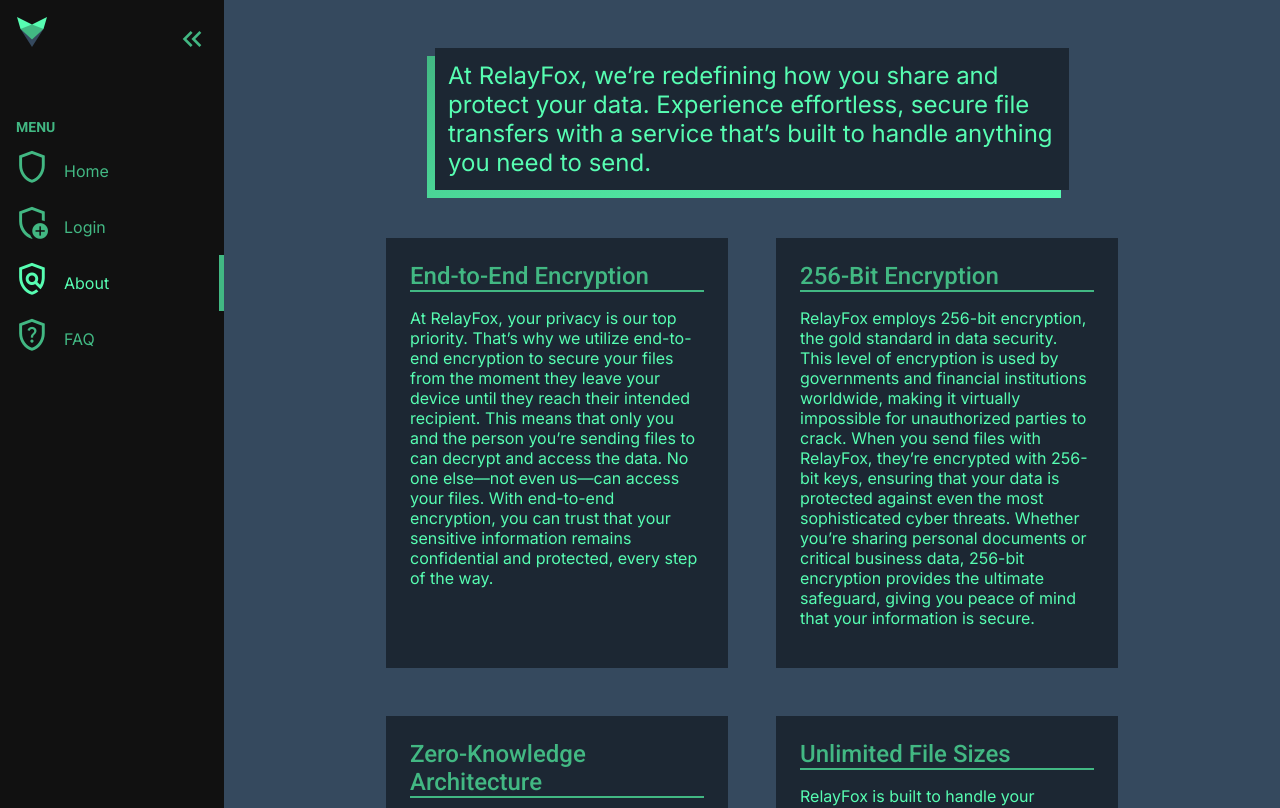
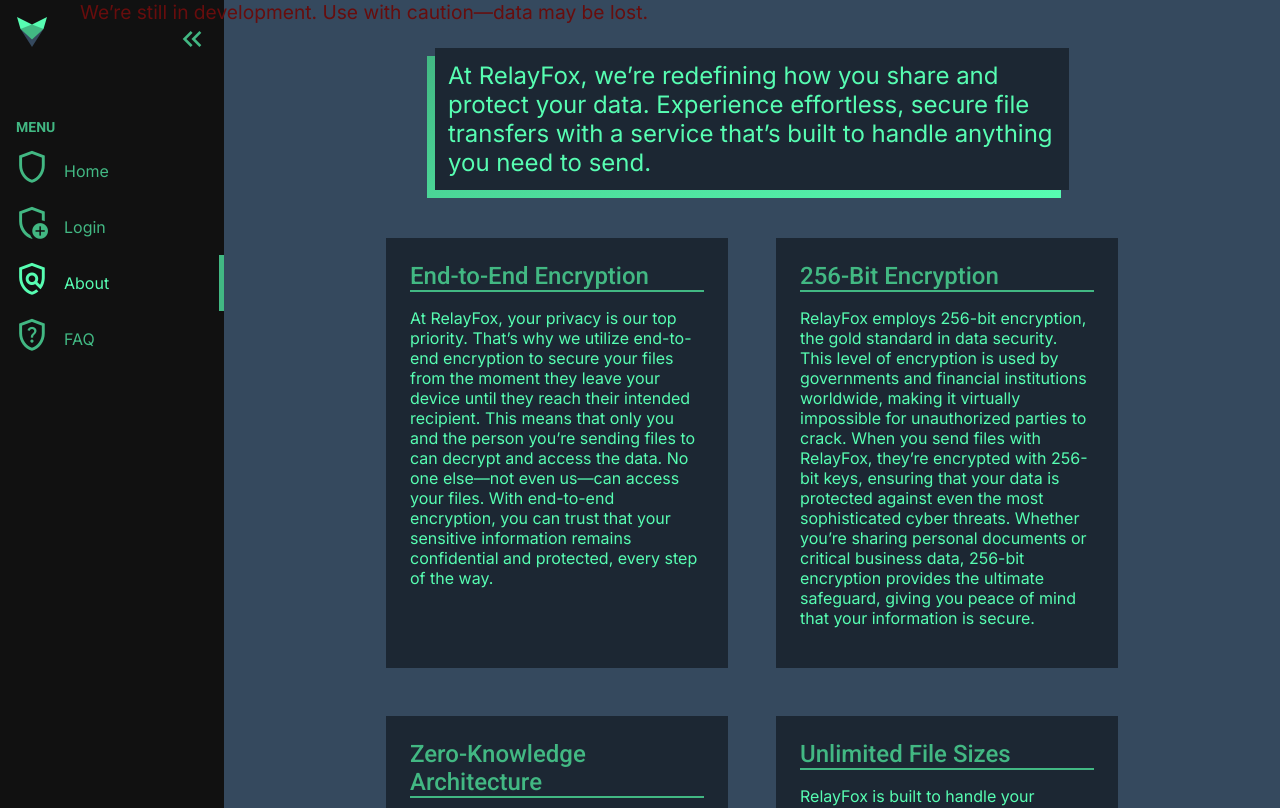
Before and after one commit to buhsma/rf-front, a Vue app: page /about in a window 1280 px wide. Shown: the top 808 px of the page. Built offline with nearby package versions, Linux system fonts and the light colour scheme; no server answers.

Commit message:
about-margin, warning-div

```diff
--- a/index.html
+++ b/index.html
@@ -12,7 +12,10 @@
     <title>Vite App</title>
   </head>
   <body>
+
+    <div style="color: rgb(103, 13, 13); position: absolute; font-size: larger; margin-left: 5rem; " >We’re still in development. Use with caution—data may be lost.</div>
     <div id="app"></div>
+
     <script type="module" src="/src/main.js"></script>
   </body>
 </html>
--- a/src/views/AboutView.vue
+++ b/src/views/AboutView.vue
@@ -55,6 +55,11 @@
 
 .grid {
     @include grid-layout1();
+    margin-bottom: 2rem;
+
+    @media (max-width: 768px) {
+        margin-bottom: 0;
+    }
 }
 
 main {
@@ -62,6 +67,7 @@
     flex-direction: column;
     align-items: center;
     justify-content: center;
+
     .aboutText {
         align-self: center;
         margin: 3rem 20%;
@@ -112,6 +118,7 @@
     @media (min-width: 1000px) {
         margin-bottom: 0;
     }
+
     &:hover,
     &.active {
         box-shadow: 0px 0px 30px 1px rgba(0, 255, 117, 0.30);
```
Also changed, not shown: src/components/OrangePortal.vue (+14 -2 lines).
